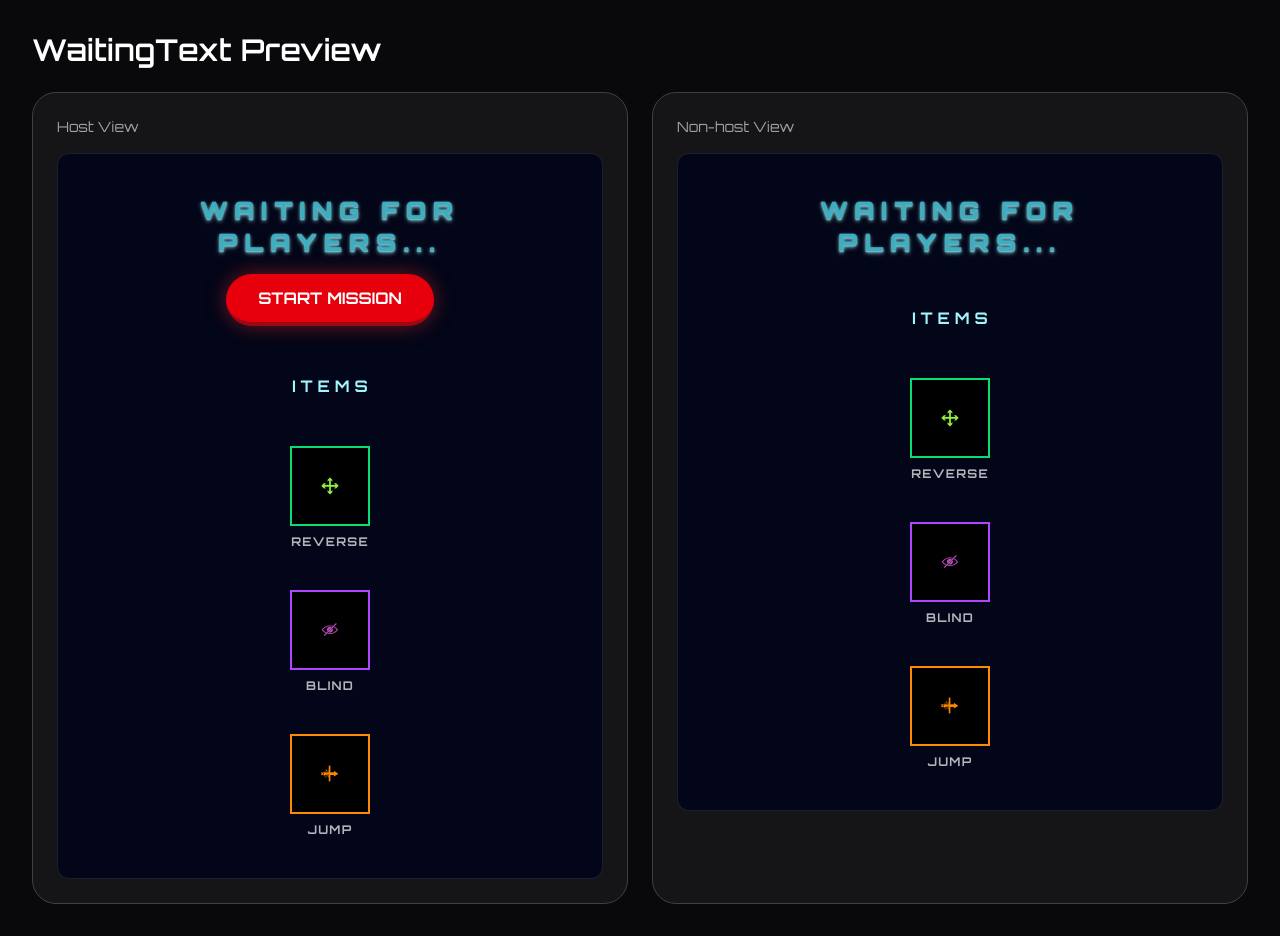
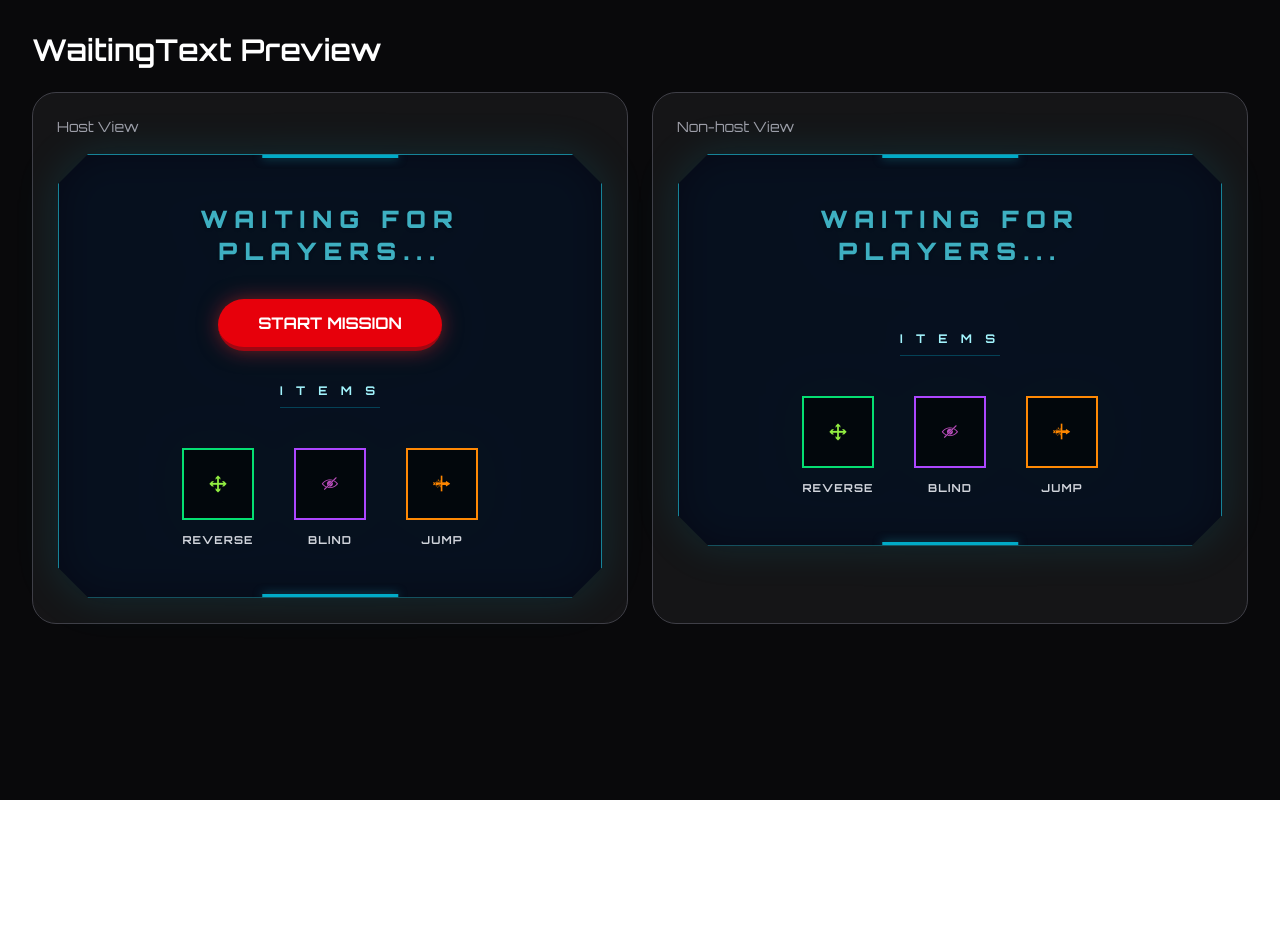
Before and after one commit to jack-app/jackHack2026_b, a Next.js app in the folder switch_game/: page /dev/waitingtext in a window 1280 px wide. After the commit the page ends 800 px from the top, so only its background shows below. Built offline with nearby package versions, Linux system fonts and the light colour scheme; a web font is replaced by a local one.

Commit message:
WaitingText UI変更

```diff
--- a/switch_game/src/components/UI/WaitingText.tsx
+++ b/switch_game/src/components/UI/WaitingText.tsx
@@ -7,7 +7,6 @@ interface WaitingTextProps {
   onStartGame: () => void;
 }
 
-// アイテムのデータ定義
 const ITEMS = [
   {
     id: "reverse",
@@ -16,7 +15,7 @@ const ITEMS = [
     desc: "相手の上下・左右の操作を反転！",
     color: "border-green-400",
     shadow: "shadow-cyan-500/50",
-    pos: "left-[120%]",
+    pos: "bottom-full left-1/2 -translate-x-1/2 mb-5",
   },
   {
     id: "blind",
@@ -25,7 +24,7 @@ const ITEMS = [
     desc: "相手の見える範囲が狭くなる！！",
     color: "border-purple-500",
     shadow: "shadow-purple-500/50",
-    pos: "right-[120%]",
+    pos: "bottom-full left-1/2 -translate-x-1/2 mb-5",
   },
   {
     id: "jump",
@@ -34,36 +33,53 @@ const ITEMS = [
     desc: "壁を飛び越えての移動が可能に！",
     color: "border-orange-400",
     shadow: "shadow-green-500/50",
-    pos: "left-[120%]",
+    pos: "bottom-full left-1/2 -translate-x-1/2 mb-5",
   },
 ];
 
 export default function WaitingText({ isHost, onStartGame }: WaitingTextProps) {
   return (
-    <div className="flex flex-col items-center justify-center space-y-12 text-white bg-slate-950 p-10 rounded-xl border border-white/10">
+    /* 外側のグローを少し戻してリッチに */
+    <div className="relative w-fit mx-auto p-[1px] filter drop-shadow-[0_0_20px_rgba(6,182,212,0.2)]">
+
+      <div
+        className="flex flex-col items-center justify-center text-white bg-slate-950/70 px-20 py-12 relative overflow-visible backdrop-blur-md"
+        style={{
+          clipPath: "polygon(30px 0%, calc(100% - 30px) 0%, 100% 30px, 100% calc(100% - 30px), calc(100% - 30px) 100%, 30px 100%, 0% calc(100% - 30px), 0% 30px)",
+          border: "1.5px solid rgba(34, 211, 238, 0.6)"
+        }}
+      >
+
+        {/* 上下の装飾ライン */}
+        <div className="absolute top-0 left-1/2 -translate-x-1/2 w-1/4 h-[3px] bg-cyan-400/80 shadow-[0_0_10px_rgba(34,211,238,0.5)]" />
+        <div className="absolute bottom-0 left-1/2 -translate-x-1/2 w-1/4 h-[3px] bg-cyan-400/80 shadow-[0_0_10px_rgba(34,211,238,0.5)]" />
+
         {/* 待機メッセージセクション */}
-      <div className="text-center space-y-4">
-        <h2 className="text-2xl font-black tracking-[0.3em] animate-pulse text-cyan-300 text-shadow-cyan-200 text-shadow-md ">
+        <div className="text-center mb-8">
+          <h2 className="text-2xl font-black tracking-[0.3em] animate-pulse text-cyan-300 text-shadow-md mb-8">
             WAITING FOR PLAYERS...
           </h2>
           {isHost && (
             <button
               onClick={onStartGame}
-            className="px-8 py-3 bg-red-600 hover:bg-red-500 text-white font-bold rounded-full border-b-4 border-red-800 active:border-b-0 active:translate-y-1 transition-all shadow-[0_0_20px_rgba(220,38,38,0.5)]"
+              className="px-10 py-3 bg-red-600 hover:bg-red-500 text-white font-bold rounded-full border-b-4 border-red-800 active:border-b-0 active:translate-y-1 transition-all shadow-[0_0_20px_rgba(220,38,38,0.5)]"
             >
               START MISSION
             </button>
           )}
         </div>
-      <div className="text-cyan-200 font-bold">I T E M S</div>
 
-      {/* アイテムリストセクション (IMG_7110.jpg の再現) */}
-      <div className="flex flex-col items-center space-y-10 relative">
+        {/* ITEMSラベル */}
+        <div className="text-cyan-200 text-xs font-bold mb-10 tracking-[0.4em] border-b border-cyan-500/30 pb-2">
+          I T E M S
+        </div>
+
+        {/* アイテムリスト */}
+        <div className="flex flex-row items-center space-x-10">
           {ITEMS.map((item) => (
-          <div key={item.id} className="relative group">
-            {/* アイテム画像スロット */}
+            <div key={item.id} className="relative group flex flex-col items-center">
               <div
-              className={`w-20 h-20 bg-black border-2 ${item.color} ${item.shadow} flex items-center justify-center transition-all duration-300 group-hover:scale-110 group-hover:shadow-[0_0_25px_rgba(255,255,255,0.3)] cursor-help`}
+                className={`w-18 h-18 bg-black/60 border-2 ${item.color} ${item.shadow} flex items-center justify-center transition-all duration-300 group-hover:scale-110 cursor-help`}
               >
                 <Image
                   src={item.imageSrc}
@@ -73,25 +89,19 @@ export default function WaitingText({ isHost, onStartGame }: WaitingTextProps) {
                 />
               </div>
 
-            {/* アイテム名 */}
-            <p
-              className={`text-center mt-2 text-xs font-bold tracking-widest uppercase opacity-70 group-hover:opacity-100 transition-opacity`}
-            >
+              <p className="text-center mt-3 text-[11px] font-bold tracking-widest uppercase text-gray-300 group-hover:text-white transition-colors">
                 {item.name}
               </p>
 
-            {/* 赤い六角形吹き出し */}
+              {/* ツールチップ（六角形デザインを維持） */}
+              <div className={`absolute ${item.pos} opacity-0 scale-75 translate-y-4 pointer-events-none transition-all duration-300 group-hover:opacity-100 group-hover:scale-100 group-hover:translate-y-0 z-50`}>
                 <div
-              className={`absolute ${item.pos} top-0 opacity-0 scale-75 translate-y-4 pointer-events-none transition-all duration-300 group-hover:opacity-100 group-hover:scale-100 group-hover:translate-y-0 z-50`}
-            >
-              <div
-                className="bg-black/90 border-2 border-cyan-300 px-6 py-4 min-w-[180px] [0_0_30px_rgba(220,38,38,0.4)]"
+                  className="bg-black/90 border-2 border-cyan-300 px-6 py-4 min-w-[180px] shadow-2xl"
                   style={{
-                  clipPath:
-                    "polygon(15% 0%, 85% 0%, 100% 50%, 85% 100%, 15% 100%, 0% 50%)",
+                    clipPath: "polygon(15% 0%, 85% 0%, 100% 50%, 85% 100%, 15% 100%, 0% 50%)",
                   }}
                 >
-                <p className=" font-black text-center text-sm drop-shadow-[0_0_8px_rgba(0,160,233,0.8)]">
+                  <p className="font-black text-center text-sm text-white drop-shadow-[0_0_8px_rgba(0,160,233,0.8)]">
                     {item.desc}
                   </p>
                 </div>
@@ -100,5 +110,6 @@ export default function WaitingText({ isHost, onStartGame }: WaitingTextProps) {
           ))}
         </div>
       </div>
+    </div>
   );
 }
```
Lines whose indentation alone changed are shown as unchanged.
